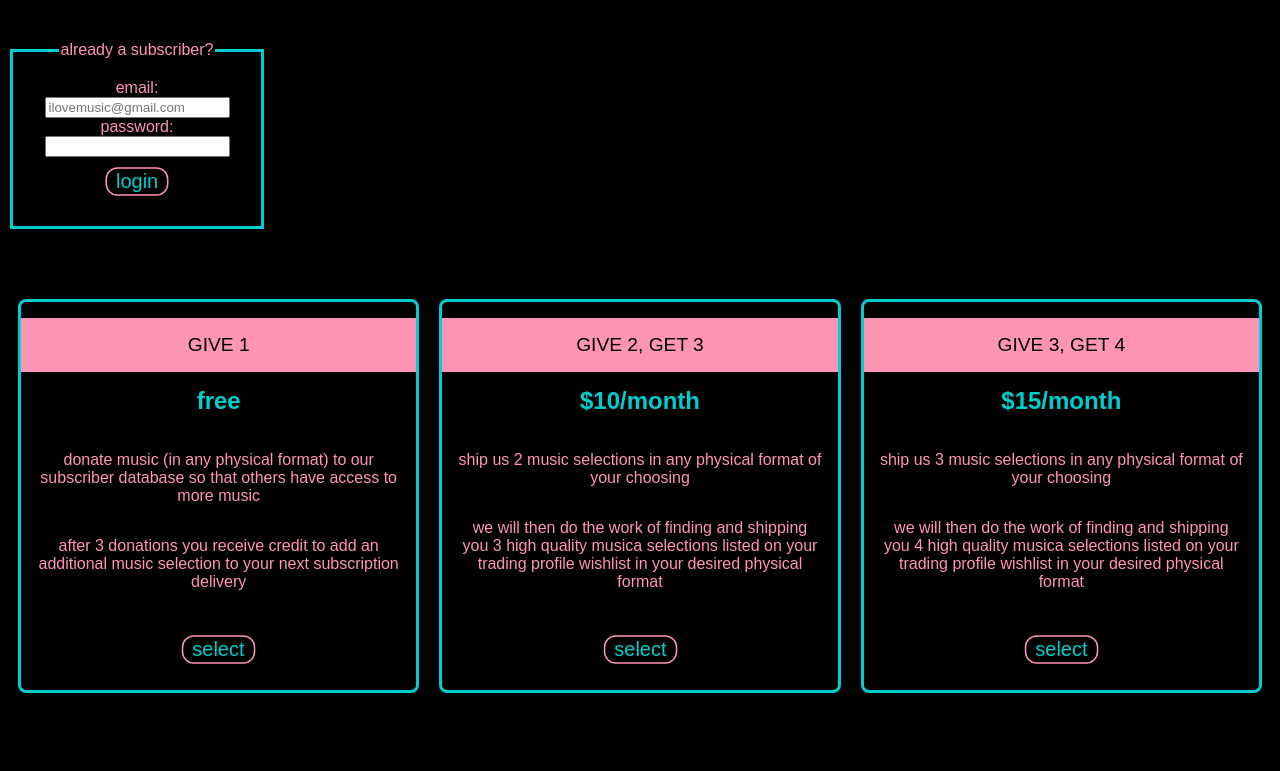
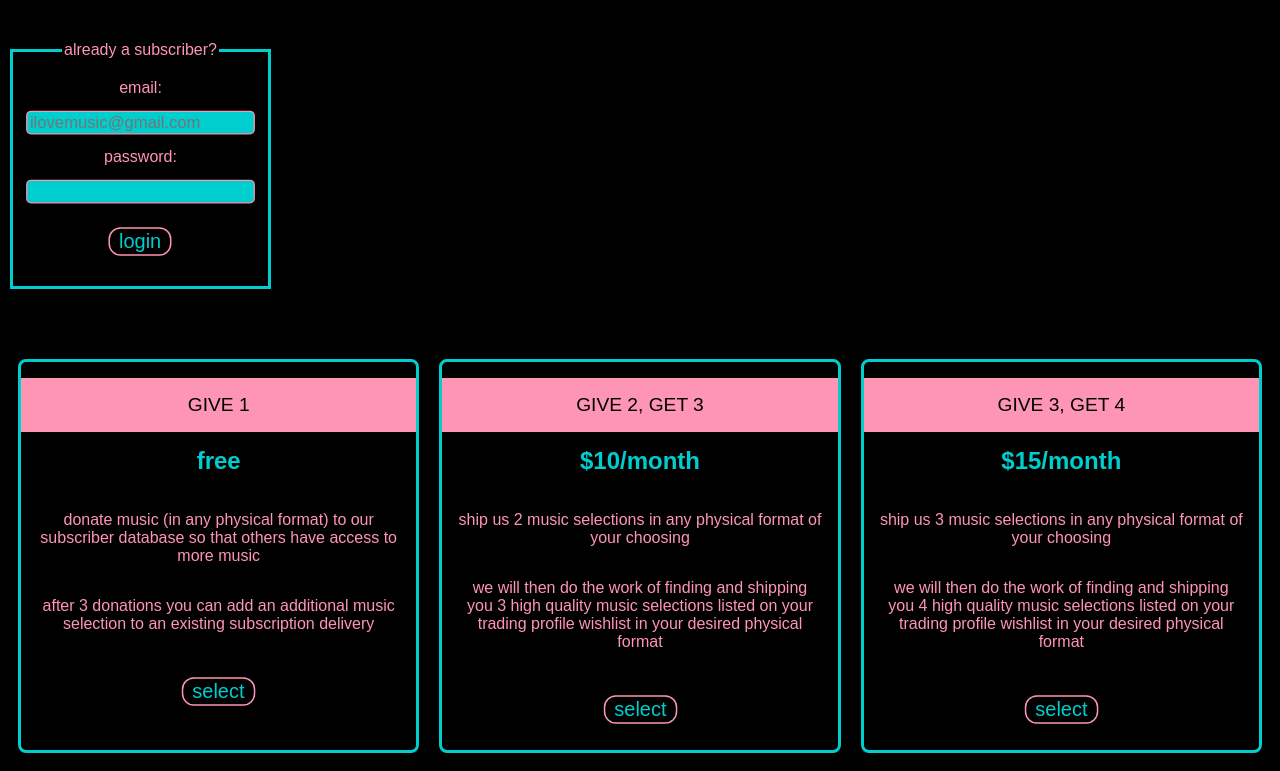
Before and after one commit to kaitycodes/mftp-landing-page, a plain HTML site: page MFTP Landing Page/index.html in a window 1280 px wide. Shown: the part 225-996 px from the top of the page. Before the commit the page ends 936 px from the top, so only its background shows below. Drawn offline with Linux system fonts and the light colour scheme; files whose address does not match are found by name; a web font is replaced by a local one.

Commit message:
Added typo fixes
Added fieldset styling to required fields

```diff
--- a/MFTP Landing Page/index.html
+++ b/MFTP Landing Page/index.html
@@ -41,8 +41,7 @@
             <h2>free</h2>
             <p>donate music (in any physical format) to our subscriber database so that others have access to more
                 music</p>
-            <p>after 3 donations you receive credit to add an
-                additional music selection to your next subscription delivery</p>
+            <p>after 3 donations you can add an additional music selection to an existing subscription delivery</p>
             <br />
             <button class="button">select</button>
         </div>
@@ -50,7 +49,7 @@
             <div class="level">give 2, get 3</div>
             <h2>$10/month</h2>
             <p>ship us 2 music selections in any physical format of your choosing</p>
-            <p>we will then do the work of finding and shipping you 3 high quality musica selections listed on your
+            <p>we will then do the work of finding and shipping you 3 high quality music selections listed on your
                 trading profile wishlist in your desired physical format</p>
             <br />
             <button class="button">select</button>
@@ -59,7 +58,7 @@
             <div class="level">give 3, get 4</div>
             <h2>$15/month</h2>
             <p>ship us 3 music selections in any physical format of your choosing</p>
-            <p>we will then do the work of finding and shipping you 4 high quality musica selections listed on your
+            <p>we will then do the work of finding and shipping you 4 high quality music selections listed on your
                 trading profile wishlist in your desired physical format</p>
             <br />
             <button class="button">select</button>
--- a/MFTP Landing Page/styles.css
+++ b/MFTP Landing Page/styles.css
@@ -62,6 +62,13 @@ fieldset {
   max-width: 14rem;
   border: 3px solid var(--tertiary-color);
 }
+:required {
+  background-color: var(--tertiary-color);
+  border-radius: 0.25rem;
+  border: solid 1px var(--secondary-color);
+  scale: 1.25;
+  margin: 1rem;
+}
 #submit {
   margin: 15px 0;
   color: var(--tertiary-color);
```
